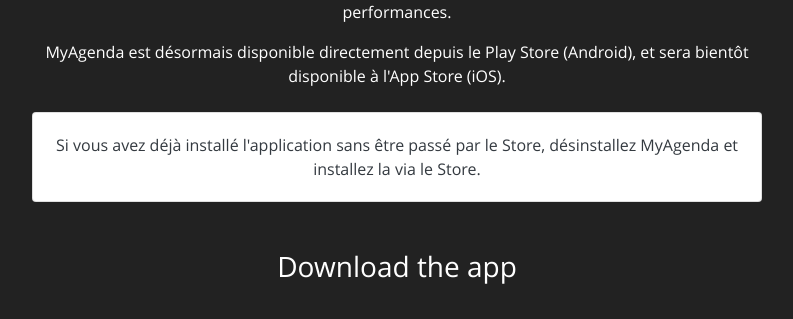
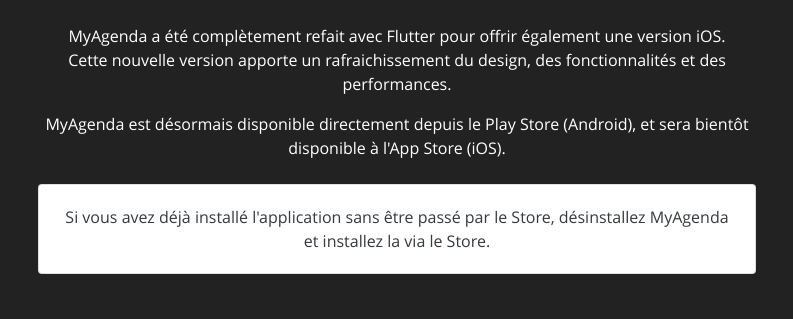
Before and after one commit to Pyozer/MyAgenda_Update, a plain HTML site: page index.html in a window 1280 px wide. Shown: the part 144-463 px from the top of the page, without its empty margins (243-1036 px from the left). Drawn offline with nearby package versions, Linux system fonts and the light colour scheme.

Commit message:
Fix design issue on low height devices

```diff
--- a/index.html
+++ b/index.html
@@ -33,15 +33,12 @@
         .is-rounded {
             border-radius: 50px;
         }
-        .min-h-100 {
-            min-height: 100%;
-        }
     </style>
 </head>
 
 <body class="bg-dark text-white">
-    <div class="container min-h-100">
-        <div class="row min-h-100 justify-content-center align-items-center">
+    <div class="container mt-5 p-4">
+        <div class="row justify-content-center">
             <div class="col col-md-8 text-center">
                 <h1 class="mb-5">MyAgenda</h1>
 
```
